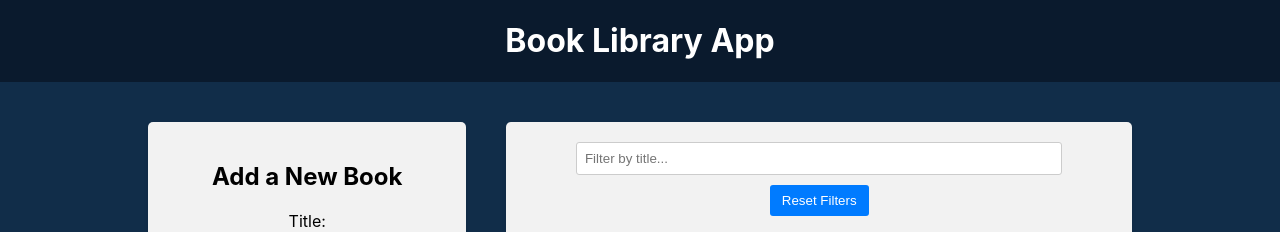
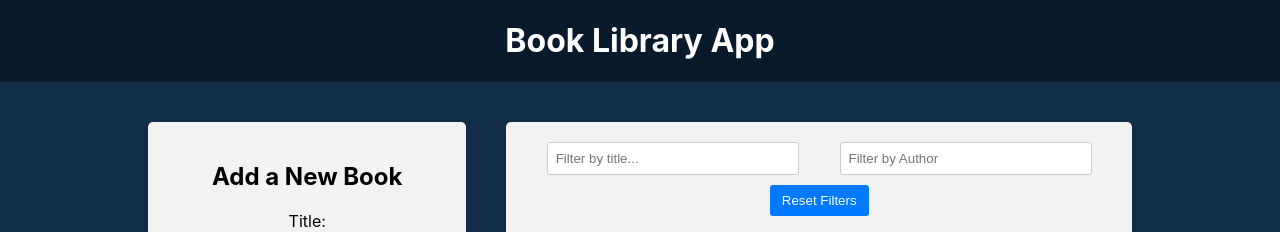
Before and after one commit to timofey1704/Book-Library-app, a React (Create React App) app in the folder frontend/: page / in a window 1280 px wide. Shown: the top 232 px of the page. Built offline with nearby package versions, Linux system fonts and the light colour scheme.

Commit message:
BL-08 author filter

```diff
--- a/frontend/src/components/BookList/BookList.js
+++ b/frontend/src/components/BookList/BookList.js
@@ -2,12 +2,16 @@
 import { useDispatch } from 'react-redux'
 import { deleteBook, toggleFavorite } from '../../redux/ books/actionCreators'
 import { BsBookmarkStar, BsBookmarkStarFill } from 'react-icons/bs'
-import { selectTitleFilter } from '../../redux/slices/filterSlice'
+import {
+  selectAuthorFilter,
+  selectTitleFilter,
+} from '../../redux/slices/filterSlice'
 import './BookList.css'
 
 const BookList = () => {
   const books = useSelector((state) => state.books)
   const titleFilter = useSelector(selectTitleFilter)
+  const authorFilter = useSelector(selectAuthorFilter)
 
   const dispatch = useDispatch()
   const handeDeleteBook = (id) => {
@@ -21,7 +25,10 @@
     const matchesTitle = book.title
       .toLowerCase()
       .includes(titleFilter.toLowerCase())
-    return matchesTitle
+    const matchesAuthor = book.author
+      .toLowerCase()
+      .includes(authorFilter.toLowerCase())
+    return matchesTitle && matchesAuthor
   })
 
   return (
--- a/frontend/src/components/Filter/Filter.js
+++ b/frontend/src/components/Filter/Filter.js
@@ -3,15 +3,22 @@
   selectTitleFilter,
   setTitleFilter,
   resetFilters,
+  setAuthorFilter,
+  selectAuthorFilter,
 } from '../../redux/slices/filterSlice'
 import './Filter.css'
 
 const Filter = () => {
   const dispatch = useDispatch()
   const titleFilter = useSelector(selectTitleFilter)
+  const authorFilter = useSelector(selectAuthorFilter)
 
   const handleTitleFilterChange = (e) => {
     dispatch(setTitleFilter(e.target.value))
+  }
+
+  const handeAuthorFilterChange = (e) => {
+    dispatch(setAuthorFilter(e.target.value))
   }
 
   const handleResetFilters = () => {
@@ -28,6 +35,14 @@
             onChange={handleTitleFilterChange}
           />
         </div>
+        <div className="filter-group">
+          <input
+            type="text"
+            value={authorFilter}
+            placeholder="Filter by Author"
+            onChange={handeAuthorFilterChange}
+          />
+        </div>
       </div>
       <button type="button" onClick={handleResetFilters}>
         Reset Filters
--- a/frontend/src/redux/slices/filterSlice.js
+++ b/frontend/src/redux/slices/filterSlice.js
@@ -2,8 +2,8 @@
 
 const initialState = {
   title: '',
+  author: '',
   // todo:
-  // author
   // onlyFavorite
 }
 
@@ -15,6 +15,9 @@
       //return {...state, title : action.payload}
       state.title = action.payload // ошибок нет потому что в reduxjs/toolkit есть immer (создание нового состояния путем изменения текущего)
     },
+    setAuthorFilter: (state, action) => {
+      state.author = action.payload
+    },
     resetFilters: (state) => {
       // вернуть фильтры в состояние по умолчанию
       return initialState
@@ -22,9 +25,11 @@
   },
 })
 
-export const { setTitleFilter, resetFilters } = filterSlice.actions // экспорт actionCreator
+export const { setTitleFilter, resetFilters, setAuthorFilter } =
+  filterSlice.actions // экспорт actionCreator
 
 export const selectTitleFilter = (state) => state.filter.title // используется для работы с useSelector в компоненте
+export const selectAuthorFilter = (state) => state.filter.author
 
 // console.log(filterSlice.actions) // замена actionCreators
 // console.log(filterSlice.actions.setTitleFilter('test')) // передача payload
```
